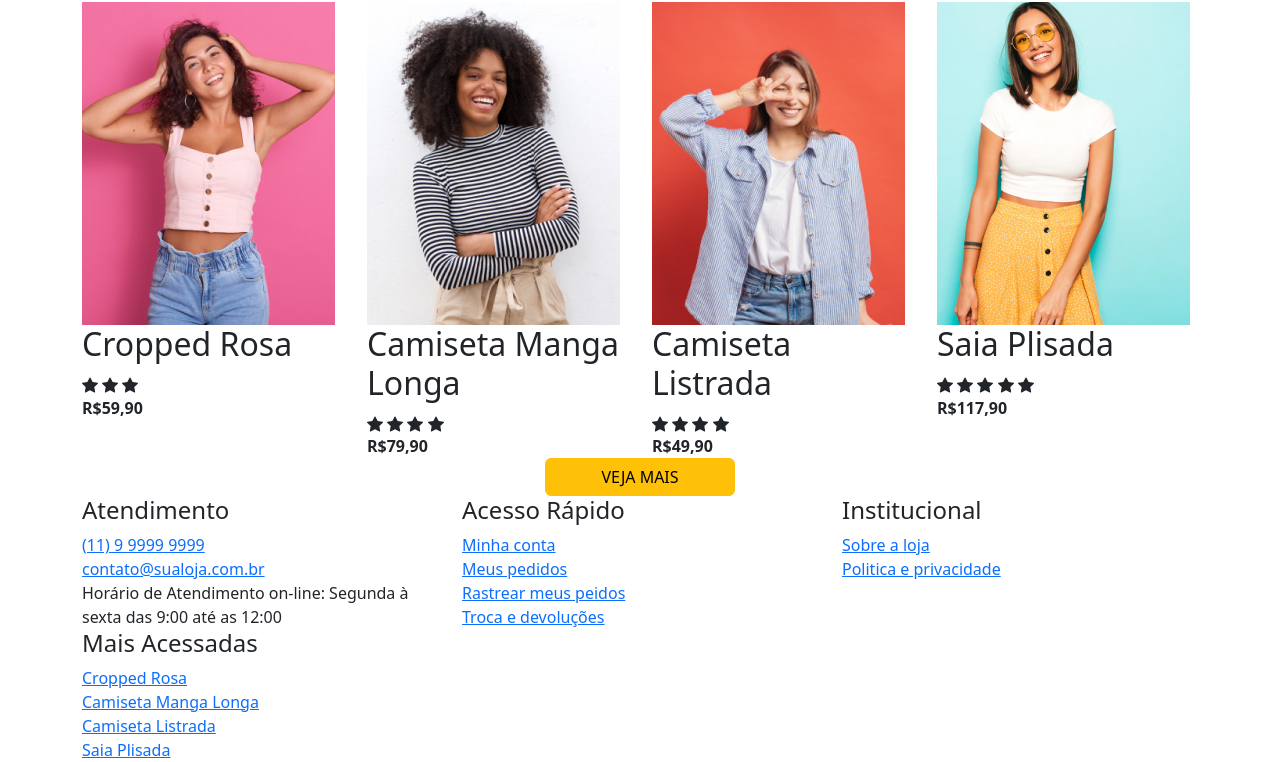
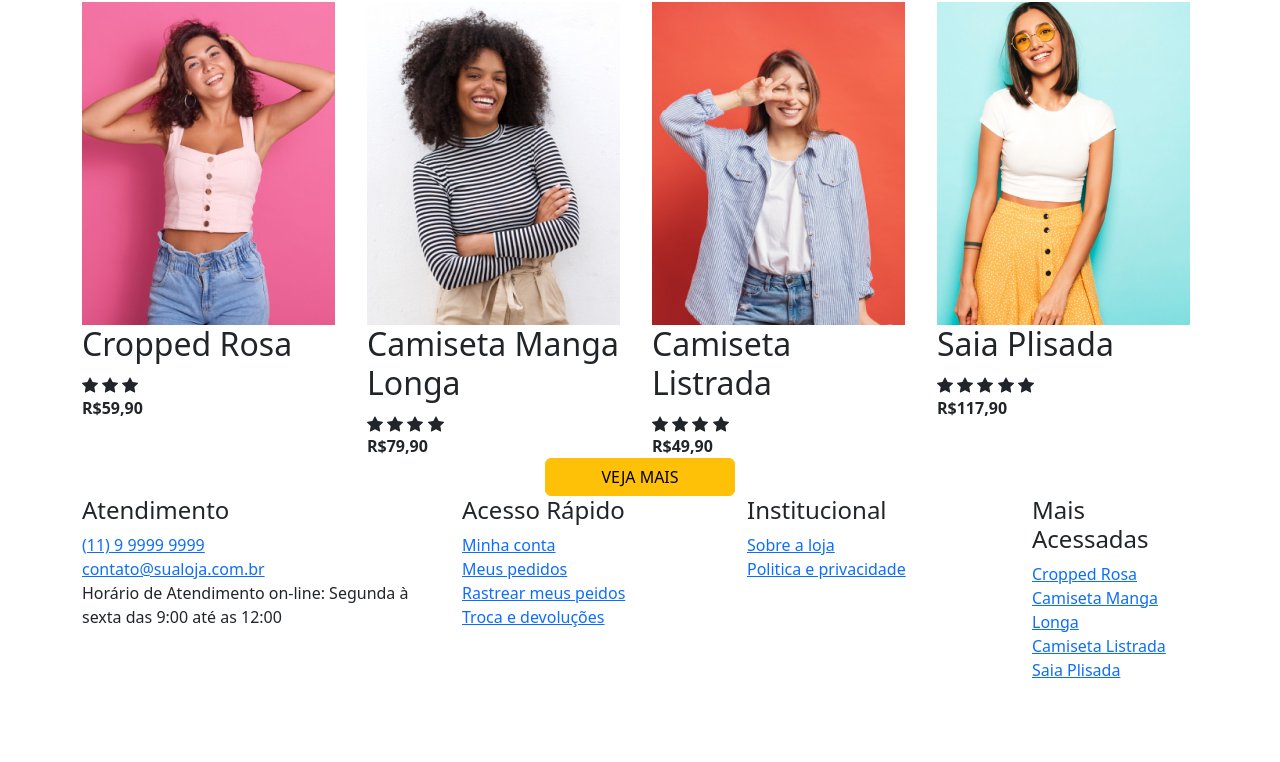
Before and after one commit to ArthurSENAI/Site-ECommerce, a plain HTML site: page index.html in a window 1280 px wide. Shown: the part 537-1299 px from the top of the page. After the commit the page ends 1219 px from the top, so only its background shows below. Drawn offline with Linux system fonts and the light colour scheme.

Commit message:
Update index.html

```diff
--- a/index.html
+++ b/index.html
@@ -382,6 +382,7 @@
 
     </main>
 
+    <!--Fotter-->
     <footer class="container-fluid">
         <section class="container">
             <section class="row">
@@ -405,7 +406,7 @@
                 </article>
                 <!--End Atendimento-->
                 <!--Acesso Rapida-->
-                <article class="col-md-4">
+                <article class="col-md-3">
                     <h4>
                         Acesso Rápido
                     </h4>
@@ -427,7 +428,7 @@
                 </article>
                 <!--End Acesso Radido-->
                 <!--Institucional-->
-                <article class="col-md-4">
+                <article class="col-md-3">
                     <h4>
                         Institucional
                     </h4>
@@ -443,7 +444,7 @@
                 </article>
                 <!--End Institucional-->
                 <!--Acesso Rapida-->
-                <article class="col-md-4">
+                <article class="col-md-2">
                     <h4>
                         Mais Acessadas
                     </h4>
@@ -467,6 +468,7 @@
             </section>
         </section>
     </footer>
+    <!--End Fotter-->
 
 
     <!--Java Script-->
```
